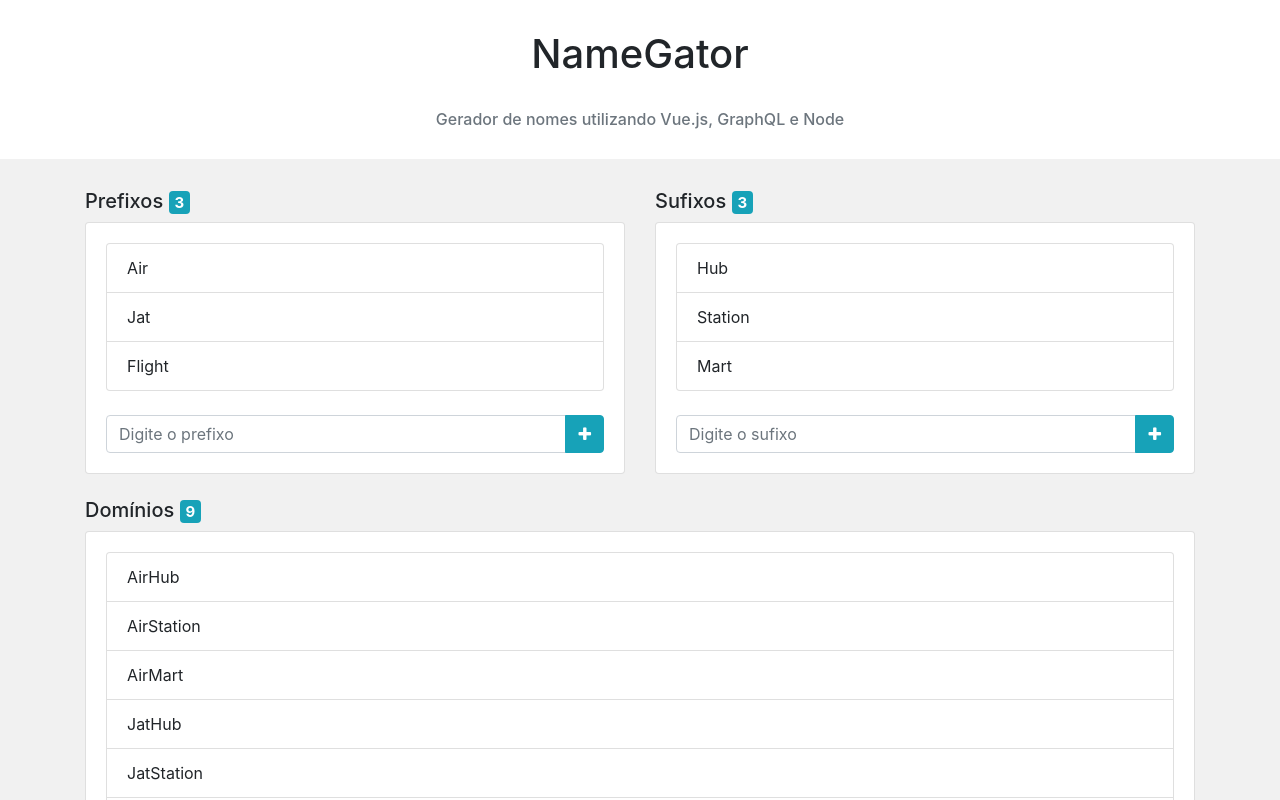
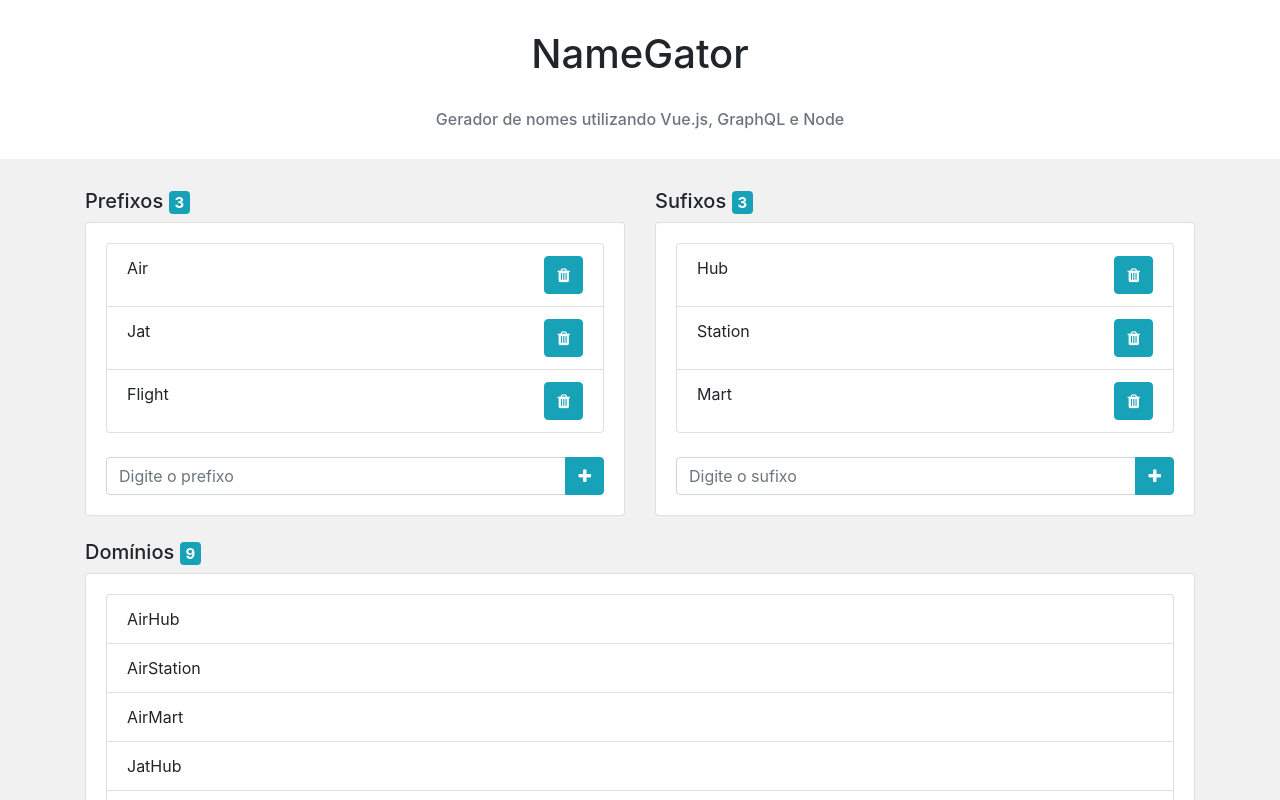
Before and after one commit to MiPigurim/Criando-Dominios, a Vue app: page / in a window 1280 px wide. Shown: the top 800 px of the page. Built offline with nearby package versions, Linux system fonts and the light colour scheme.

Commit message:
feat: add delete button with icon

```diff
--- a/src/App.vue
+++ b/src/App.vue
@@ -23,7 +23,16 @@
                     v-for="prefix in prefixes"
                     v-bind:key="prefix"
                   >
-                    {{ prefix }}
+                    <div class="row">
+                      <div class="col-md">
+                        {{ prefix }}
+                      </div>
+                      <div class="col-md text-right">
+                        <button class="btn btn-info">
+                          <span class="fa fa-trash"></span>
+                        </button>
+                      </div>
+                    </div>
                   </li>
                 </ul>
                 <br />
@@ -56,7 +65,16 @@
                     v-for="sufix in sufixes"
                     v-bind:key="sufix"
                   >
-                    {{ sufix }}
+                    <div class="row">
+                      <div class="col-md">
+                        {{ sufix }}
+                      </div>
+                      <div class="col-md text-right">
+                        <button class="btn btn-info">
+                          <span class="fa fa-trash"></span>
+                        </button>
+                      </div>
+                    </div>
                   </li>
                 </ul>
                 <br />
```
